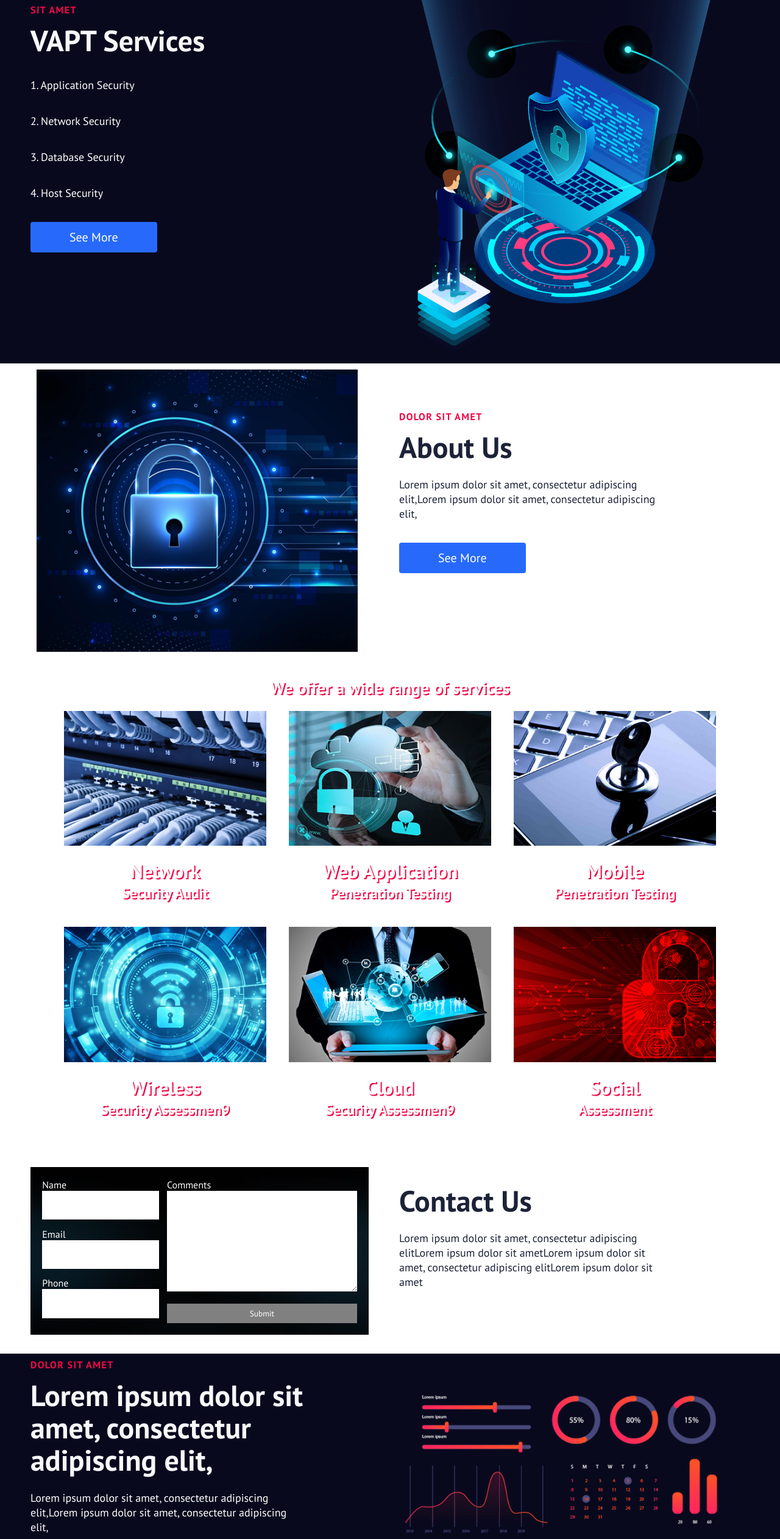
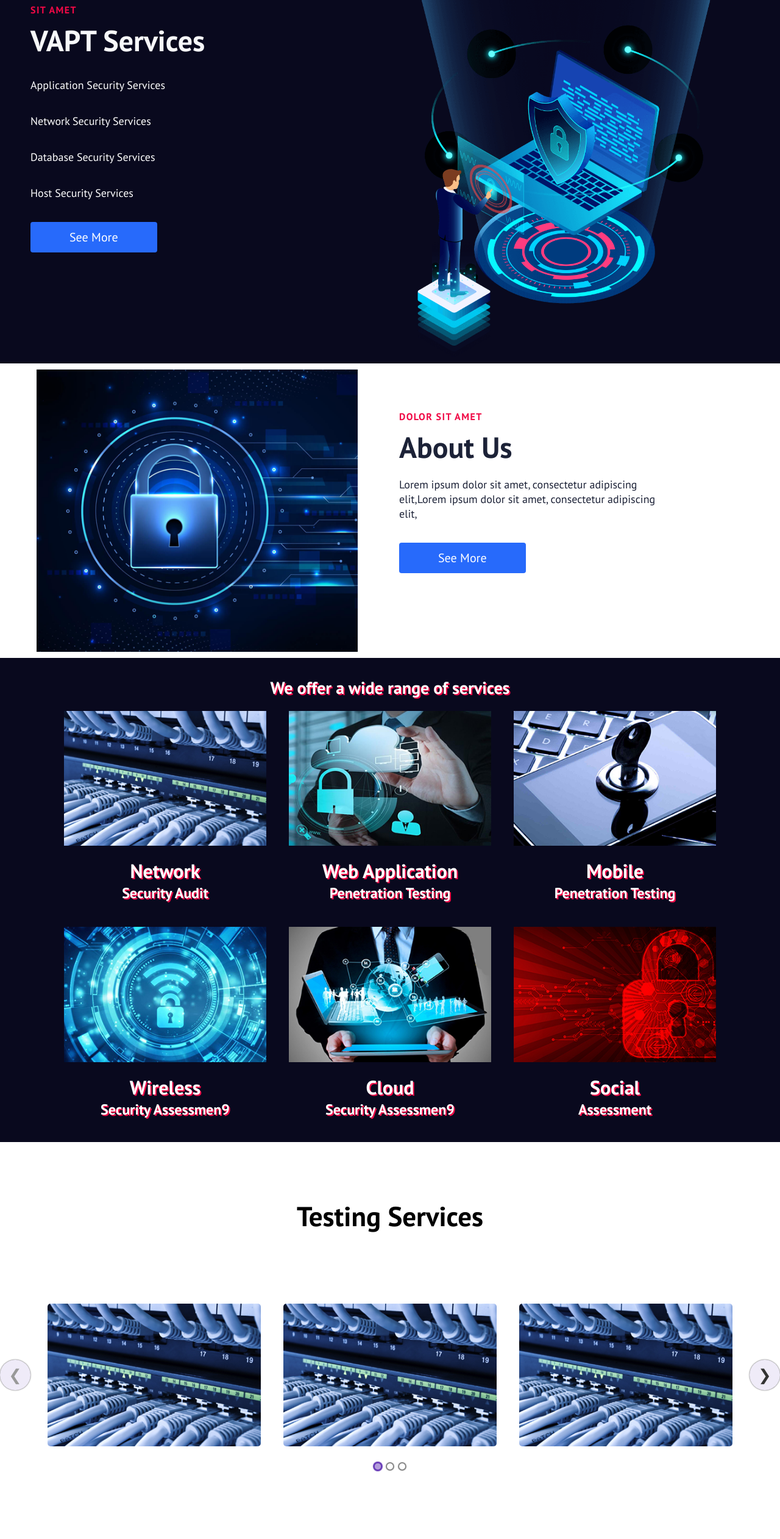
Before and after one commit to ankit639786/vapt-testing, a React (Create React App) app: page / in a window 1280 px wide. Shown: the part 1320-3844 px from the top of the page at 61% size. Built offline with nearby package versions, Linux system fonts and the light colour scheme.

Commit message:
master update

```diff
--- a/src/components/HeroSection.js
+++ b/src/components/HeroSection.js
@@ -32,9 +32,9 @@ function HeroSection({
                   {description}
                 </p>
                 {
-                  descriptionArr?.map((ele,i) =>
+                  descriptionArr?.map(ele =>
                     <p className={ lightTextDesc ? 'home__hero-subtitle' : 'home__hero-subtitle dark' } >
-                      {`${i+1}. ${ele}`}
+                      {ele}
                     </p>
                   )
                 }
--- a/src/components/Pricing.css
+++ b/src/components/Pricing.css
@@ -3,7 +3,7 @@
   display: flex;
   flex-direction: column;
   justify-content: center;
-  background:white;
+  background:#09091e;
 }
 
 .pricing__container-card {
--- a/src/components/pages/HomePage/Data.js
+++ b/src/components/pages/HomePage/Data.js
@@ -25,7 +25,7 @@ export const homeObjTwo = {
   topLine: 'sit amet',
   headline: 'VAPT Services',
   description:'',
-  descriptionArr:["Application Security","Network Security","Database Security","Host Security"],
+  descriptionArr:["Application Security Services","Network Security Services","Database Security Services","Host Security Services"],
   buttonLabel: 'See More',
   imgStart: '',
   img: image2,
--- a/src/components/pages/HomePage/Home.js
+++ b/src/components/pages/HomePage/Home.js
@@ -25,11 +25,11 @@ function Home() {
       <HeroSection {...homeObjTwo} />
       <HeroSection {...homeObjFive} />
       <Cards/>
-      <Contact />
-      <HeroSection {...homeObjFour} />
-      <HeroSection {...homeObjFive} />
+      {/* <Contact /> */}
+      {/* <HeroSection {...homeObjFour} /> */}
+      {/* <HeroSection {...homeObjFive} /> */}
 
-      <h1 style={{textAlign:'center',fontSize:"45px"}}>Testing Services</h1>
+      <h1 style={{textAlign:'center',fontSize:"45px", marginTop:"5rem"}}>Testing Services</h1>
 
       <Carousel breakPoints={breakPoints} swipeable={true} className="hi">
         <Item><img src={img} style={{borderRadius:"5px"}}/></Item>
```
Also changed, not shown: 1 other file (tests, documents, lock files or other folders).
